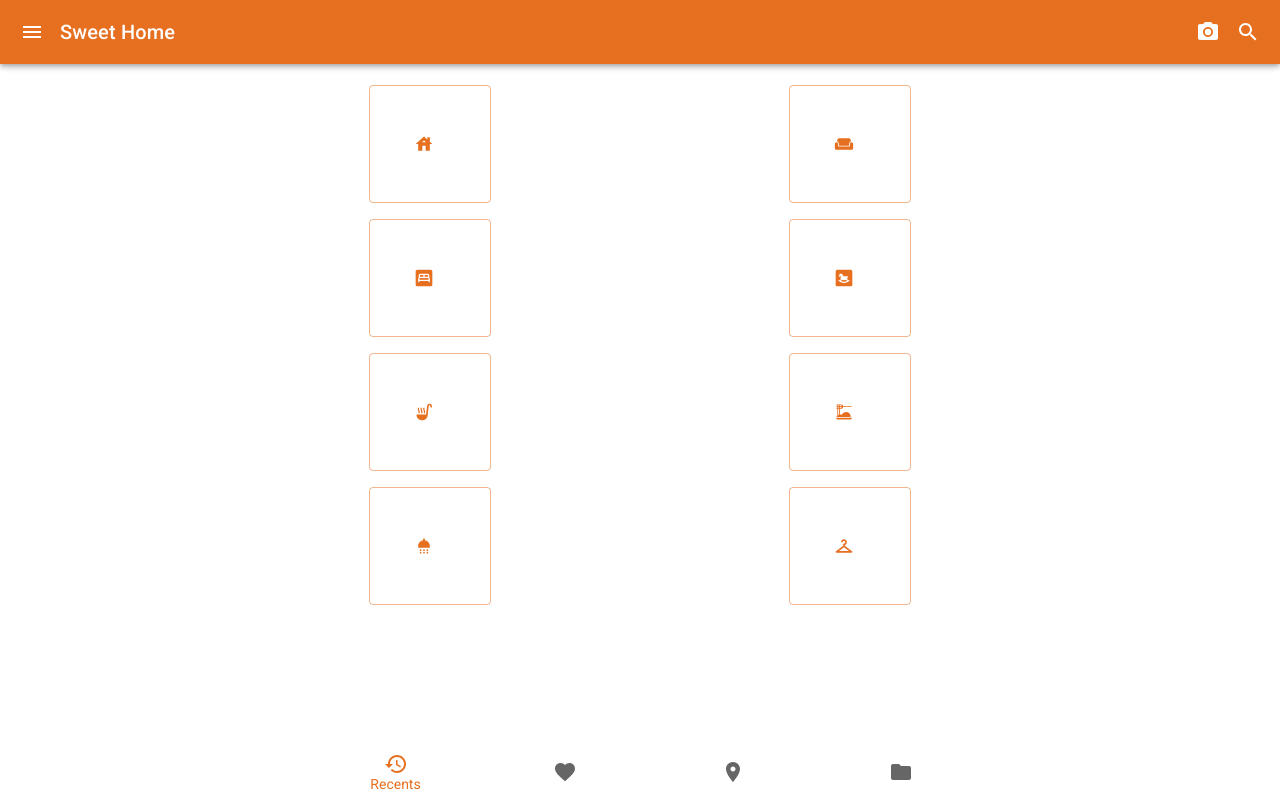
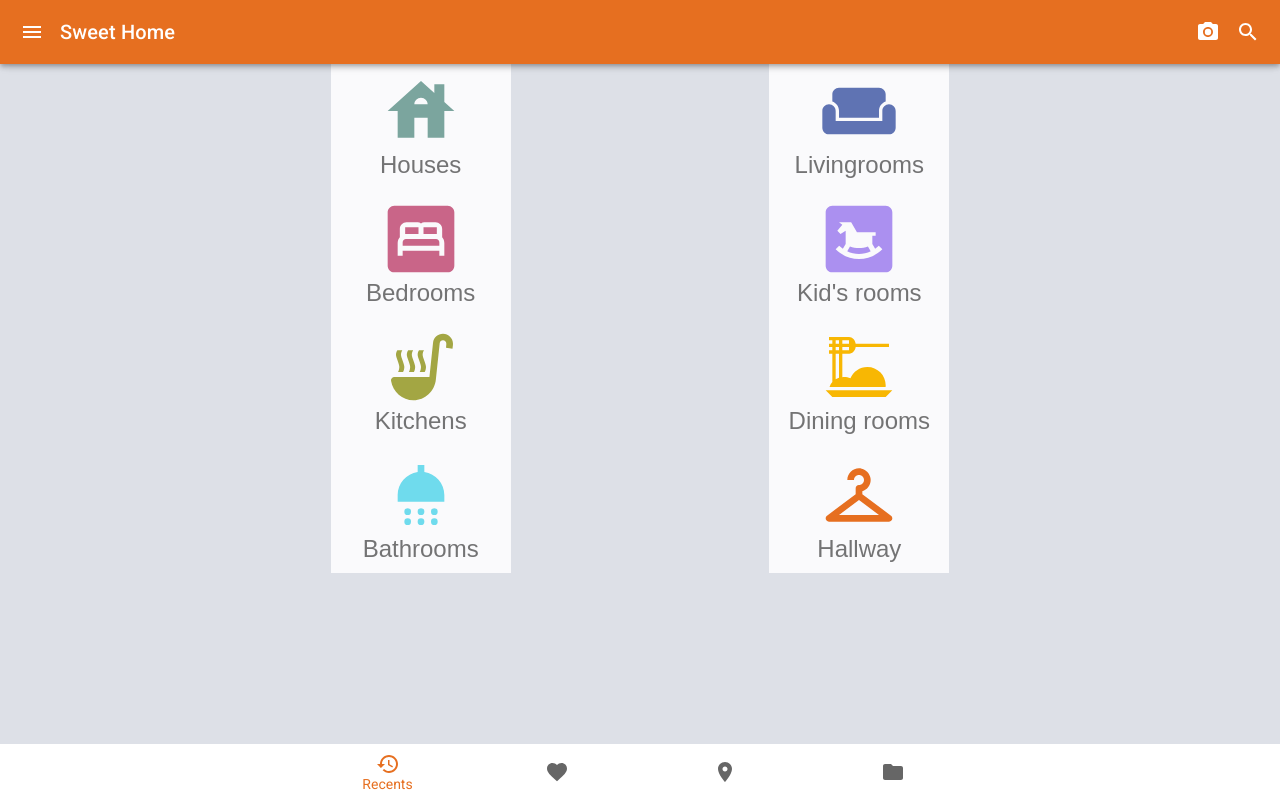
Before and after one commit to VGorianska/SweetHome, a React (Vite) app in the folder client/: page / in a window 1280 px wide. Built offline with nearby package versions, Linux system fonts and the light colour scheme.

Commit message:
The HomePage icons looks much better

```diff
--- a/client/src/components/HomePage.jsx
+++ b/client/src/components/HomePage.jsx
@@ -1,36 +1,66 @@
 import * as React from 'react';
-import Button from '@mui/material/Button';
 import Stack from '@mui/material/Stack';
 import { Container } from '@mui/material';
-import { House, BedroomParent, BedroomBaby, SoupKitchen, Checkroom, Shower, Weekend, DinnerDining} from '@mui/icons-material';
+import { House, BedroomParent, BedroomBaby, SoupKitchen, Checkroom, Shower, Weekend, DinnerDining } from '@mui/icons-material';
+import IconButton from '@mui/material/IconButton';
+import Box from '@mui/material/Box';
+
 
 
 export default function HomePageIconList() {
     return (
-      <Container sx={{ mt: '2rem' }}>
-    <Stack direction="row" spacing={2} sx={{ mb: '1rem', justifyContent: 'space-evenly'}}>
-      <Button variant="outlined" startIcon={<House />} sx={{ padding: '3rem' }}>
-      </Button>
-      <Button variant="outlined" startIcon={<Weekend />} sx={{ padding: '3rem' }}>
-      </Button>
+        <Container sx={{ mt: '1rem', background: '#dde0e7'}}>
+            <Stack direction="row" spacing={2} sx={{ justifyContent: 'space-evenly', alignItems: 'flex-end' }}>
+                <Box sx={{ background: '#fafafc', width: 180, height: 128, display: 'flex', justifyContent: 'center' }}>
+                    <IconButton aria-label="delete" sx={{ display: 'flex', flexDirection: 'column', alignContent: 'space-around' }}>
+                        <House sx={{ fontSize: '5rem', color: '#7ba59e' }} />Houses
+                    </IconButton>
+                </Box>
+
+                <Box sx={{ background: '#fafafc', width: 180, height: 128, display: 'flex', justifyContent: 'center' }}>
+                    <IconButton aria-label="delete" sx={{ display: 'flex', flexDirection: 'column', alignContent: 'space-around' }}>
+                        <Weekend sx={{ fontSize: '5rem', color: '#5f73b3' }} />Livingrooms
+                    </IconButton>
+                </Box>
             </Stack>
-    <Stack direction="row" spacing={2} sx={{ mb: '1rem', justifyContent: 'space-evenly'}}>
-      <Button variant="outlined" startIcon={<BedroomParent />} sx={{ padding: '3rem' }}>
-      </Button>
-      <Button variant="outlined" startIcon={<BedroomBaby />} sx={{ padding: '3rem' }}>
-      </Button>
+
+            <Stack direction="row" spacing={2} sx={{ justifyContent: 'space-evenly', alignItems: 'flex-end' }}>
+                <Box sx={{ mt: '0.5rem', background: '#fafafc', width: 180, height: 128, display: 'flex', justifyContent: 'center'  }}>
+                    <IconButton aria-label="delete" sx={{ display: 'flex', flexDirection: 'column', alignContent: 'space-around' }}>
+                        <BedroomParent sx={{ fontSize: '5rem', color: '#c96588' }} />Bedrooms
+                    </IconButton>
+                </Box>
+                <Box sx={{ mt: '0.5rem', background: '#fafafc', width: 180, height: 128, display: 'flex', justifyContent: 'center'  }}>
+                    <IconButton aria-label="delete" sx={{ display: 'flex', flexDirection: 'column', alignContent: 'space-around' }}>
+                        <BedroomBaby sx={{ fontSize: '5rem', color: '#ab90f0' }} />Kid's&nbsp;rooms
+                    </IconButton>
+                </Box>
             </Stack>
-    <Stack direction="row" spacing={2} sx={{ mb: '1rem', justifyContent: 'space-evenly'}}>
-      <Button variant="outlined" startIcon={<SoupKitchen />} sx={{ padding: '3rem' }}>
-      </Button>
-      <Button variant="outlined" startIcon={<DinnerDining />} sx={{ padding: '3rem' }}>
-      </Button>
+
+            <Stack direction="row" spacing={2} sx={{ justifyContent: 'space-evenly', alignItems: 'flex-end' }}>
+                <Box sx={{ mt: '0.5rem', background: '#fafafc', width: 180, height: 128, display: 'flex', justifyContent: 'center'  }}>
+                    <IconButton aria-label="delete" sx={{ display: 'flex', flexDirection: 'column', alignContent: 'space-around' }}>
+                        <SoupKitchen sx={{ fontSize: '5rem', color: '#a3a643' }} />Kitchens
+                    </IconButton>
+                </Box>
+                <Box sx={{ mt: '0.5rem', background: '#fafafc', width: 180, height: 128, display: 'flex', justifyContent: 'center'  }}>
+                    <IconButton aria-label="delete" sx={{ display: 'flex', flexDirection: 'column', alignContent: 'space-around' }}>
+                        <DinnerDining sx={{ fontSize: '5rem', color: '#f8b703' }} />Dining&nbsp;rooms
+                    </IconButton>
+                </Box>
             </Stack>
-    <Stack direction="row" spacing={2} sx={{ mb: '1rem', justifyContent: 'space-evenly'}}>
-      <Button variant="outlined" startIcon={<Shower />} sx={{ padding: '3rem' }}>
-      </Button>
-      <Button variant="outlined" startIcon={<Checkroom />} sx={{ padding: '3rem' }}>
-      </Button>
+
+            <Stack direction="row" spacing={2} sx={{ justifyContent: 'space-evenly', alignItems: 'flex-end' }}>
+                <Box sx={{ mt: '0.5rem', background: '#fafafc', width: 180, height: 128, display: 'flex', justifyContent: 'center'  }}>
+                    <IconButton aria-label="delete" sx={{ display: 'flex', flexDirection: 'column', alignContent: 'space-around' }}>
+                        <Shower sx={{ fontSize: '5rem',  color: '#6fdbed' }} />Bathrooms
+                    </IconButton>
+                </Box>
+                <Box sx={{ mt: '0.5rem', background: '#fafafc', width: 180, height: 128, display: 'flex', justifyContent: 'center'  }}>
+                    <IconButton aria-label="delete" sx={{ display: 'flex', flexDirection: 'column', alignContent: 'space-around'}}>
+                        <Checkroom color='primary' sx={{ fontSize: '5rem' }} />Hallway
+                    </IconButton>
+                </Box>
             </Stack>
         </Container>
     );
--- a/client/src/components/MainMenu.jsx
+++ b/client/src/components/MainMenu.jsx
@@ -1,7 +1,7 @@
 import * as React from 'react';
 import BottomNavigation from '@mui/material/BottomNavigation';
 import BottomNavigationAction from '@mui/material/BottomNavigationAction';
-import {LocationOn, Favorite, Restore, Folder} from '@mui/icons-material';
+import { LocationOn, Favorite, Restore, Folder } from '@mui/icons-material';
 
 export default function MainMenu() {
   const [value, setValue] = React.useState('recents');
--- a/client/src/main.jsx
+++ b/client/src/main.jsx
@@ -6,21 +6,24 @@ import theme from "./theme"
 import { ThemeProvider } from '@mui/material/styles'
 import MainMenu from './components/MainMenu'
 import HomePageIconList from './components/HomePage'
-import { Container } from '@mui/material'
-import {
-  BrowserRouter,
-  Routes,
-  Route,
-} from "react-router-dom";
+import { Container, CssBaseline, GlobalStyles } from '@mui/material'
+import { BrowserRouter, Routes, Route} from "react-router-dom";
 import Notfoundpage from "./components/oops";
 import BedroomsList from './components/rooms/bedrooms';
 import LivingroomsList from './components/rooms/livingRooms'
 import BathroomsList from './components/rooms/bathrooms'
 
-
 ReactDOM.render(
   <React.StrictMode>
     <ThemeProvider theme={theme}>
+      <CssBaseline />
+      <GlobalStyles
+        styles={{
+          body: {
+            background: '#dde0e7'
+          }
+        }}
+      />
       <Bar />
       <Container sx={{ p: '45px 0' }}>
         <BrowserRouter>
```
Also changed, not shown: client/src/theme.js (+9 -11 lines). Lines whose indentation alone changed are shown as unchanged.
